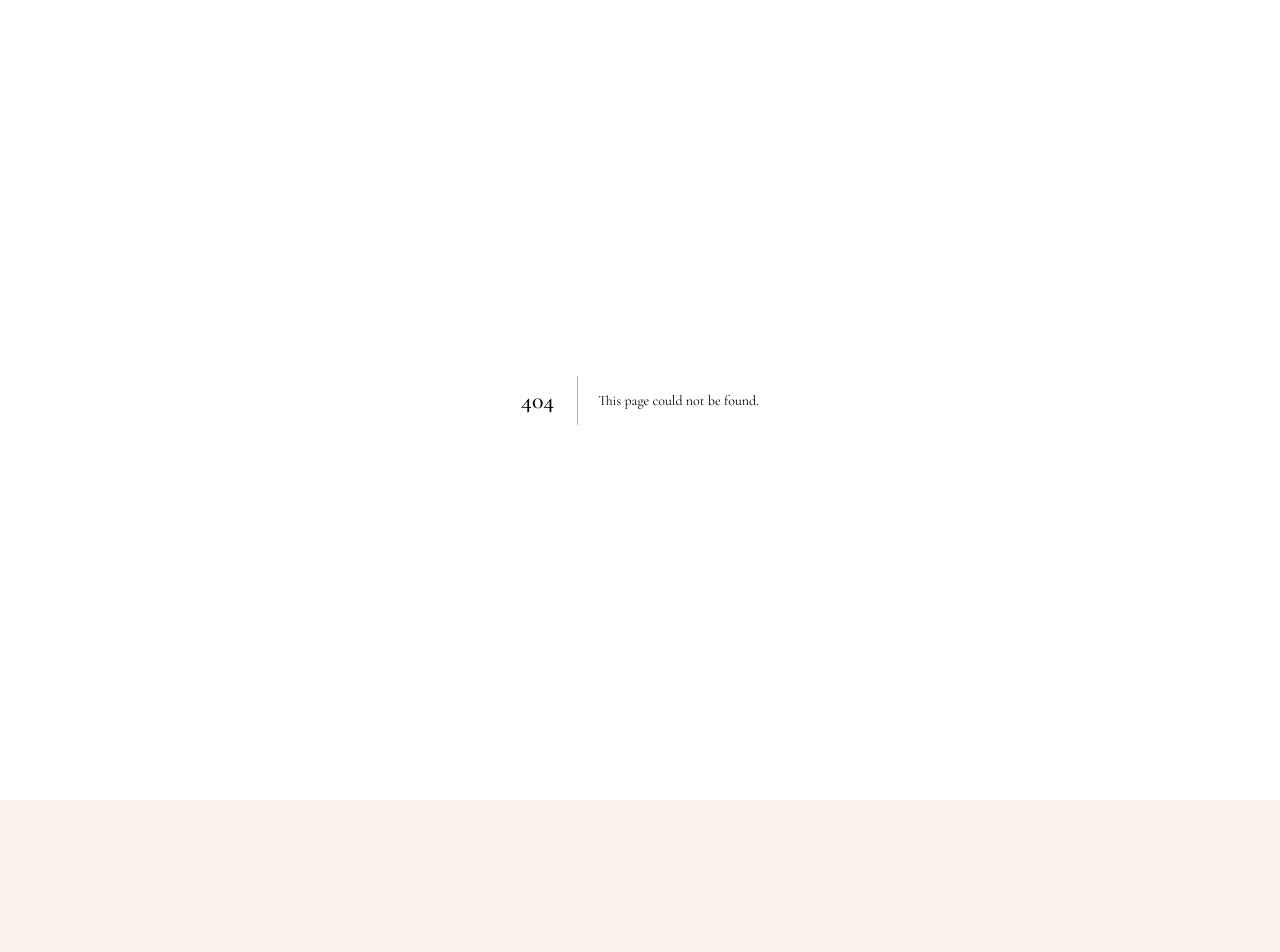
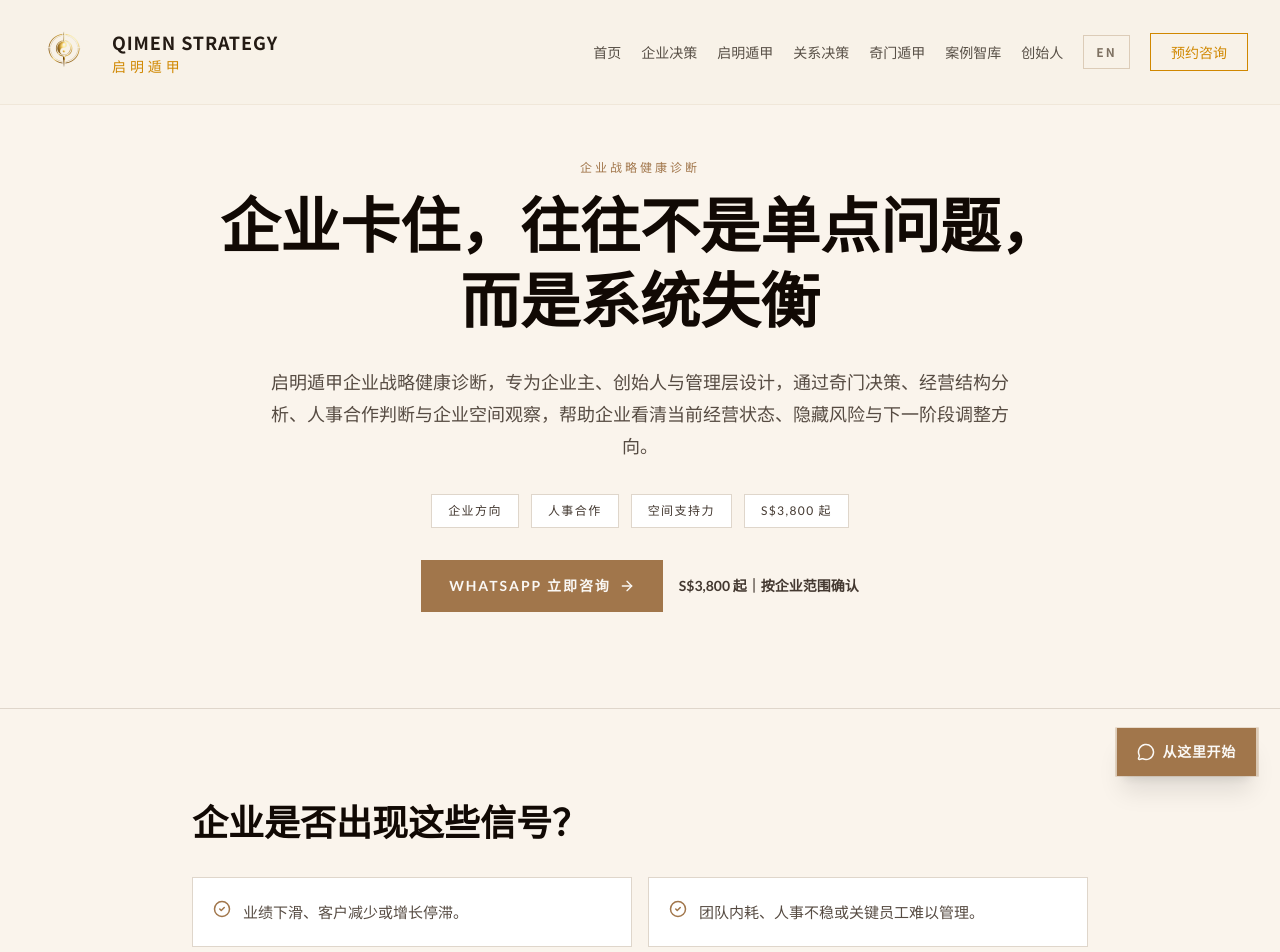
Before and after one commit to BODHIWONG/qmfeng-website, a Next.js app: page /enterprise-strategic-health-diagnostic in a window 1280 px wide. Before the commit this address had no page. Shown: the top 952 px of the page. Before the commit the page ends 800 px from the top, so only its background shows below. Built offline with nearby package versions, Linux system fonts and the light colour scheme.

Commit message:
Add enterprise strategic health diagnostic page

```diff
--- /dev/null
+++ b/app/enterprise-strategic-health-diagnostic/page.tsx
@@ -0,0 +1,122 @@
+import type { Metadata } from "next";
+import { LanguageProvider } from "@/contexts/language-context";
+import ServiceDetailTemplate, { type ServicePageContent } from "@/components/service-detail-template";
+
+export const metadata: Metadata = {
+  title: "企业战略健康诊断｜Enterprise Strategic Health Diagnostic Singapore",
+  description:
+    "Enterprise Strategic Health Diagnostic by Qimen Strategy Singapore. A private advisory review for business direction, timing, people dynamics, cashflow pressure, space alignment and hidden risks before major decisions.",
+  keywords: [
+    "Enterprise Strategic Health Diagnostic Singapore",
+    "Business Health Check Singapore",
+    "Enterprise Decision Advisory Singapore",
+    "企业战略健康诊断",
+    "企业经营健康诊断",
+    "企业决策顾问",
+    "Qimen Strategy Singapore",
+  ],
+  alternates: {
+    canonical: "https://www.qmfeng.com/enterprise-strategic-health-diagnostic",
+  },
+  openGraph: {
+    title: "Enterprise Strategic Health Diagnostic | Qimen Strategy Singapore",
+    description:
+      "Review business direction, timing, people dynamics, cashflow pressure, space alignment and hidden risks before major decisions.",
+    url: "https://www.qmfeng.com/enterprise-strategic-health-diagnostic",
+    type: "website",
+  },
+};
+
+const content: ServicePageContent = {
+  badgeZh: "企业战略健康诊断",
+  badgeEn: "Enterprise Strategic Health Diagnostic",
+  pageTitleZh: "企业战略健康诊断",
+  pageTitleEn: "Enterprise Strategic Health Diagnostic",
+  heroTitleZh: "企业卡住，往往不是单点问题，而是系统失衡",
+  heroTitleEn: "When a business gets stuck, the issue is often systemic",
+  heroSubtitleZh:
+    "启明遁甲企业战略健康诊断，专为企业主、创始人与管理层设计，通过奇门决策、经营结构分析、人事合作判断与企业空间观察，帮助企业看清当前经营状态、隐藏风险与下一阶段调整方向。",
+  heroSubtitleEn:
+    "Qimen Strategy Enterprise Strategic Health Diagnostic is designed for business owners, founders and management teams. It reviews decision timing, business structure, people dynamics and business environment to clarify current condition, hidden risks and next-stage adjustment direction.",
+  trustPointsZh: ["企业方向", "人事合作", "空间支持力", "S$3,800 起"],
+  trustPointsEn: ["Business Direction", "People & Partnership", "Space Support", "From S$3,800"],
+  priceZh: "S$3,800 起｜按企业范围确认",
+  priceEn: "From S$3,800 · Scope-Based Pricing",
+  symptomsTitleZh: "企业是否出现这些信号？",
+  symptomsTitleEn: "Is your business showing these signals?",
+  symptomsZh: [
+    "业绩下滑、客户减少或增长停滞。",
+    "团队内耗、人事不稳或关键员工难以管理。",
+    "合作反复、供应链或合伙关系存在隐患。",
+    "现金流压力、投资犹豫或扩张方向不清。",
+    "办公室、店铺或商业空间无法支持经营节奏。",
+    "企业主感觉公司卡住，但找不到真正根源。"
+  ],
+  symptomsEn: [
+    "Revenue declines, client flow drops or growth becomes stagnant.",
+    "Team friction, people instability or key staff management issues appear.",
+    "Partnership, supplier or co-founder risks keep repeating.",
+    "Cashflow pressure, investment hesitation or expansion uncertainty increases.",
+    "The office, shop or business space does not support business momentum.",
+    "The founder feels the business is stuck but cannot identify the real root cause."
+  ],
+  suitableTitleZh: "适合对象",
+  suitableTitleEn: "Who This Is For",
+  suitableZh: ["企业主、创始人、管理层。", "业绩或客户流明显下滑的企业。", "准备扩张、转型、搬迁、投资或调整团队的企业。", "希望进入年度陪跑前先做系统诊断的企业。"],
+  suitableEn: ["Business owners, founders and management teams.", "Companies facing revenue or client-flow decline.", "Businesses preparing expansion, transformation, relocation, investment or team restructuring.", "Companies that want a diagnostic before long-term advisory support."],
+  approachTitleZh: "企业诊断如何进行？",
+  approachTitleEn: "How the enterprise diagnostic works",
+  approachIntroZh:
+    "本诊断重点评估企业方向、经营节奏、客户流动、人事合作、重大决策风险、办公室或店铺空间支持力，以及未来 3–12 个月的关键机会与阻力。",
+  approachIntroEn:
+    "The diagnostic reviews business direction, operating rhythm, client flow, people and partnership dynamics, major decision risks, office or shop support, and key opportunities or resistance across the next 3–12 months.",
+  steps: [
+    { titleZh: "经营背景", titleEn: "Business Briefing", descZh: "了解企业阶段、业务模式、近期问题与目标。", descEn: "Review business stage, model, recent issues and goals." },
+    { titleZh: "战略体检", titleEn: "Strategic Diagnostic", descZh: "判断方向、时机、人事、空间与风险是否对齐。", descEn: "Assess whether direction, timing, people, environment and risk are aligned." },
+    { titleZh: "隐患识别", titleEn: "Hidden Risk Review", descZh: "找出合作、现金流、团队或空间中的潜在风险。", descEn: "Identify hidden risks in partnership, cashflow, team or business space." },
+    { titleZh: "调整建议", titleEn: "Adjustment Direction", descZh: "提出下一阶段该进、该守、该调整或该转向的建议。", descEn: "Provide direction on whether to move, hold, adjust or redirect in the next stage." }
+  ],
+  casesTitleZh: "常见诊断方向",
+  casesTitleEn: "Common Diagnostic Directions",
+  cases: [
+    { titleZh: "经营卡点", titleEn: "Business Bottleneck", bodyZh: "看清业绩、客户流与业务节奏下滑背后的结构。", bodyEn: "Clarify the structure behind revenue, client-flow or business-rhythm decline." },
+    { titleZh: "人事合作", titleEn: "People & Partnership", bodyZh: "判断核心团队、合伙人、供应链与合作关系中的助力与风险。", bodyEn: "Review support and risk in team, partner, supplier and cooperation dynamics." },
+    { titleZh: "空间支持力", titleEn: "Space Support", bodyZh: "观察办公室、店铺或企业主住宅是否支持企业发展。", bodyEn: "Review whether office, shop or founder residence supports business momentum." }
+  ],
+  faqTitleZh: "常见问题",
+  faqTitleEn: "FAQ",
+  faqs: [
+    {
+      qZh: "这是财务审计或法律意见吗？",
+      qEn: "Is this financial audit or legal advice?",
+      aZh: "不是。本诊断不是财务审计、法律意见或投资建议。它是企业战略、时机、人事、空间与决策风险的综合顾问评估。",
+      aEn: "No. This is not financial audit, legal advice or investment advice. It is an advisory review of business strategy, timing, people dynamics, environment and decision risk.",
+    },
+    {
+      qZh: "费用如何确认？",
+      qEn: "How is the fee confirmed?",
+      aZh: "企业战略健康诊断 S$3,800 起。最终费用会根据企业规模、问题复杂度、是否到场、是否包含空间判断与交付深度确认。",
+      aEn: "Enterprise Strategic Health Diagnostic starts from S$3,800. Final fee depends on business size, complexity, on-site requirements, space review and deliverable depth.",
+    },
+    {
+      qZh: "适合做年度顾问前的入口吗？",
+      qEn: "Can this be the first step before annual advisory?",
+      aZh: "适合。企业战略健康诊断可以作为进入季度顾问、年度陪跑或重大项目顾问前的系统性入口。",
+      aEn: "Yes. This diagnostic can be the first step before quarterly advisory, annual retainer or major project advisory.",
+    },
+  ],
+  ctaTitleZh: "先看清企业系统，再决定下一步动作",
+  ctaTitleEn: "Clarify the business system before your next move",
+  ctaBodyZh: "企业战略健康诊断适合企业卡住、准备扩张、转型、搬迁、合作或调整团队前进行。基础诊断 S$3,800 起。",
+  ctaBodyEn: "Enterprise Strategic Health Diagnostic is suitable when the business is stuck or before expansion, transformation, relocation, partnership or team adjustment. Entry diagnostic starts from S$3,800.",
+  waTextZh: "你好，启明遁甲 Qimen Strategy，我想预约企业战略健康诊断。",
+  waTextEn: "Hello Qimen Strategy, I would like to book an Enterprise Strategic Health Diagnostic."
+};
+
+export default function EnterpriseStrategicHealthDiagnosticPage() {
+  return (
+    <LanguageProvider>
+      <ServiceDetailTemplate content={content} />
+    </LanguageProvider>
+  );
+}
```
